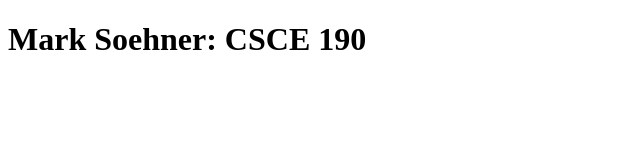
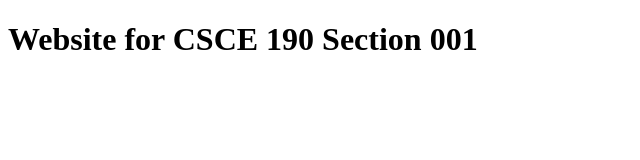
Before and after one commit to soehner-mark/soehner-mark.github.io, a plain HTML site: page index.html in a window 1280 px wide. Shown: the whole page, without its empty margins (0-640 px from the left). Drawn offline with Linux system fonts and the light colour scheme.

Commit message:
Add files via upload

```diff
--- a/index.html
+++ b/index.html
@@ -4,6 +4,6 @@
         <title>Mark Soehner: CSCE 190</title>
     </head>
     <body>
-        <h1>Mark Soehner: CSCE 190</h1>
+        <h1>Website for CSCE 190 Section 001</h1>
     </body>
 </html>
```
